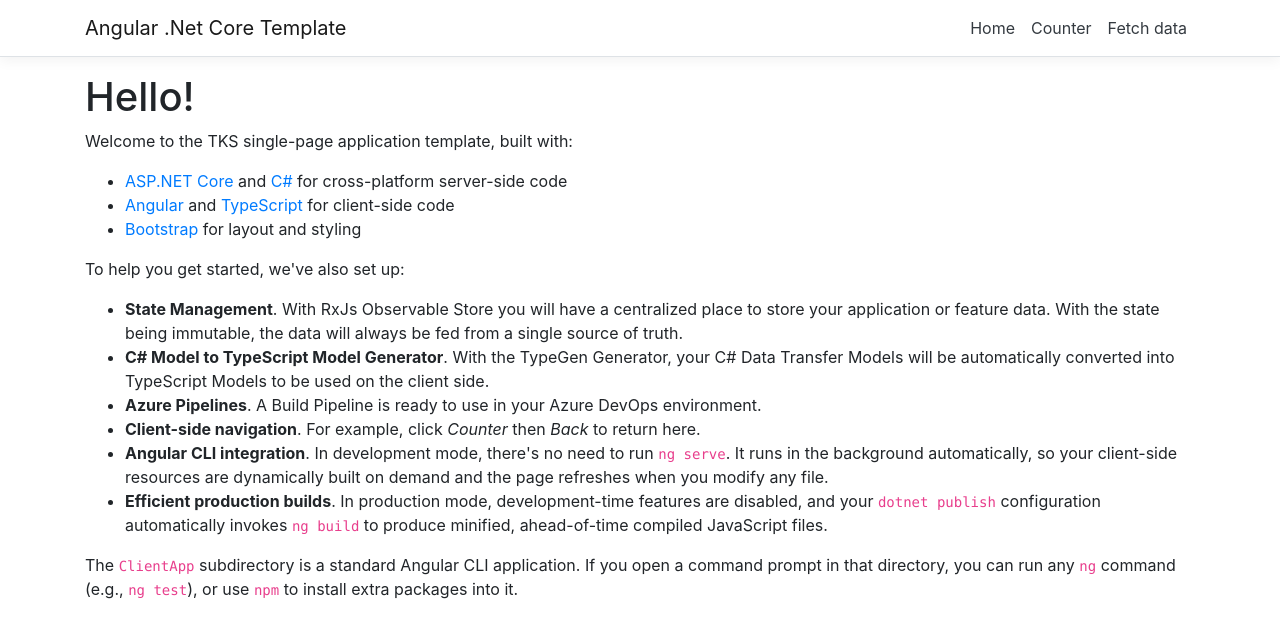
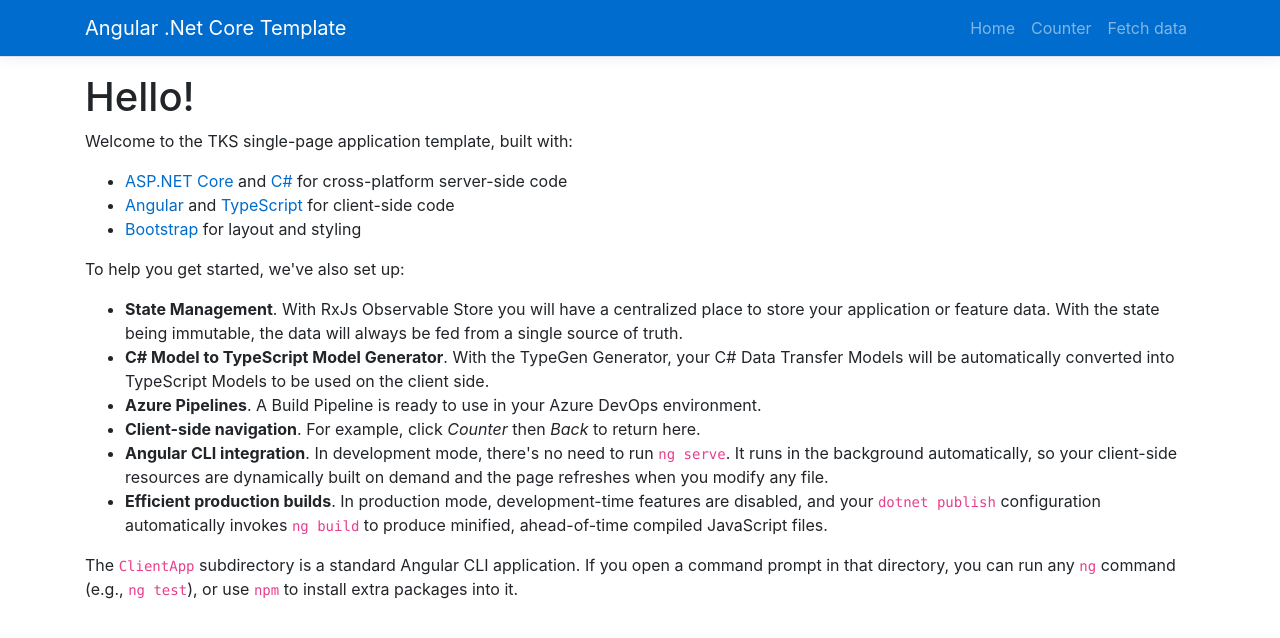
Before and after one commit to taylordevereaux/angular-core, an Angular app in the folder ClientApp/: page / in a window 1280 px wide. Shown: the top 638 px of the page. Built offline with nearby package versions, Linux system fonts and the light colour scheme; what rxjs-observable-store would draw is missing.

Commit message:
Adds themeing

```diff
--- a/ClientApp/angular.json
+++ b/ClientApp/angular.json
@@ -21,10 +21,7 @@
             "polyfills": "src/polyfills.ts",
             "tsConfig": "src/tsconfig.app.json",
             "assets": ["src/assets"],
-            "styles": [
-              "node_modules/bootstrap/dist/css/bootstrap.min.css",
-              "src/styles.css"
-            ],
+            "styles": ["src/theme/theme.scss", "src/styles.css"],
             "scripts": []
           },
           "configurations": {
--- a/ClientApp/src/app/nav-menu/nav-menu.component.html
+++ b/ClientApp/src/app/nav-menu/nav-menu.component.html
@@ -1,6 +1,6 @@
 <header>
   <nav
-    class="navbar navbar-expand-sm navbar-toggleable-sm navbar-light bg-white border-bottom box-shadow mb-3"
+    class="navbar navbar-expand-sm navbar-toggleable-sm navbar-dark bg-primary text-white border-bottom box-shadow mb-3"
   >
     <div class="container">
       <a class="navbar-brand" [routerLink]="['/']"
@@ -27,17 +27,13 @@
             [routerLinkActive]="['link-active']"
             [routerLinkActiveOptions]="{ exact: true }"
           >
-            <a class="nav-link text-dark" [routerLink]="['/']">Home</a>
+            <a class="nav-link" [routerLink]="['/']">Home</a>
           </li>
           <li class="nav-item" [routerLinkActive]="['link-active']">
-            <a class="nav-link text-dark" [routerLink]="['/counter']"
-              >Counter</a
-            >
+            <a class="nav-link" [routerLink]="['/counter']">Counter</a>
           </li>
           <li class="nav-item" [routerLinkActive]="['link-active']">
-            <a class="nav-link text-dark" [routerLink]="['/fetch-data']"
-              >Fetch data</a
-            >
+            <a class="nav-link" [routerLink]="['/fetch-data']">Fetch data</a>
           </li>
         </ul>
       </div>
--- /dev/null
+++ b/ClientApp/src/theme/_variables.scss
@@ -0,0 +1,7 @@
+@import '~bootstrap/scss/functions';
+@import '~bootstrap/scss/mixins';
+
+$secondary: #919191;
+$blue: #006ccd;
+
+@import '~bootstrap/scss/variables';
--- /dev/null
+++ b/ClientApp/src/theme/theme.scss
@@ -0,0 +1,41 @@
+// import variables
+@import 'variables';
+
+// Import Bootstrap
+
+@import '~bootstrap/scss/root';
+@import '~bootstrap/scss/reboot';
+@import '~bootstrap/scss/type';
+@import '~bootstrap/scss/images';
+@import '~bootstrap/scss/code';
+@import '~bootstrap/scss/grid';
+@import '~bootstrap/scss/tables';
+@import '~bootstrap/scss/forms';
+@import '~bootstrap/scss/buttons';
+@import '~bootstrap/scss/transitions';
+@import '~bootstrap/scss/dropdown';
+@import '~bootstrap/scss/button-group';
+@import '~bootstrap/scss/input-group';
+@import '~bootstrap/scss/custom-forms';
+@import '~bootstrap/scss/nav';
+@import '~bootstrap/scss/navbar';
+@import '~bootstrap/scss/card';
+@import '~bootstrap/scss/breadcrumb';
+@import '~bootstrap/scss/pagination';
+@import '~bootstrap/scss/badge';
+@import '~bootstrap/scss/jumbotron';
+@import '~bootstrap/scss/alert';
+@import '~bootstrap/scss/progress';
+@import '~bootstrap/scss/media';
+@import '~bootstrap/scss/list-group';
+@import '~bootstrap/scss/close';
+@import '~bootstrap/scss/toasts';
+@import '~bootstrap/scss/modal';
+@import '~bootstrap/scss/tooltip';
+@import '~bootstrap/scss/popover';
+@import '~bootstrap/scss/carousel';
+@import '~bootstrap/scss/spinners';
+@import '~bootstrap/scss/utilities';
+@import '~bootstrap/scss/print';
+
+// import components
```
